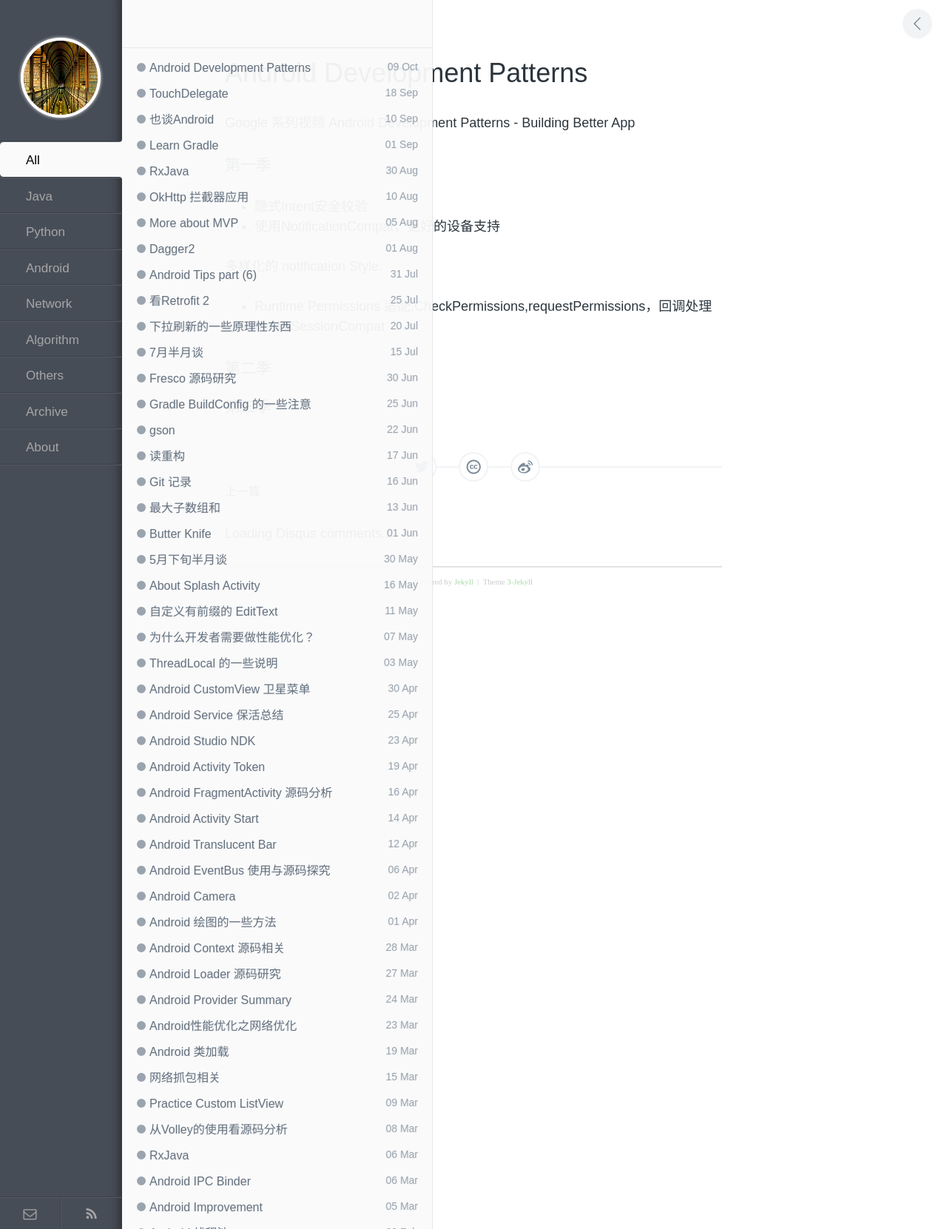
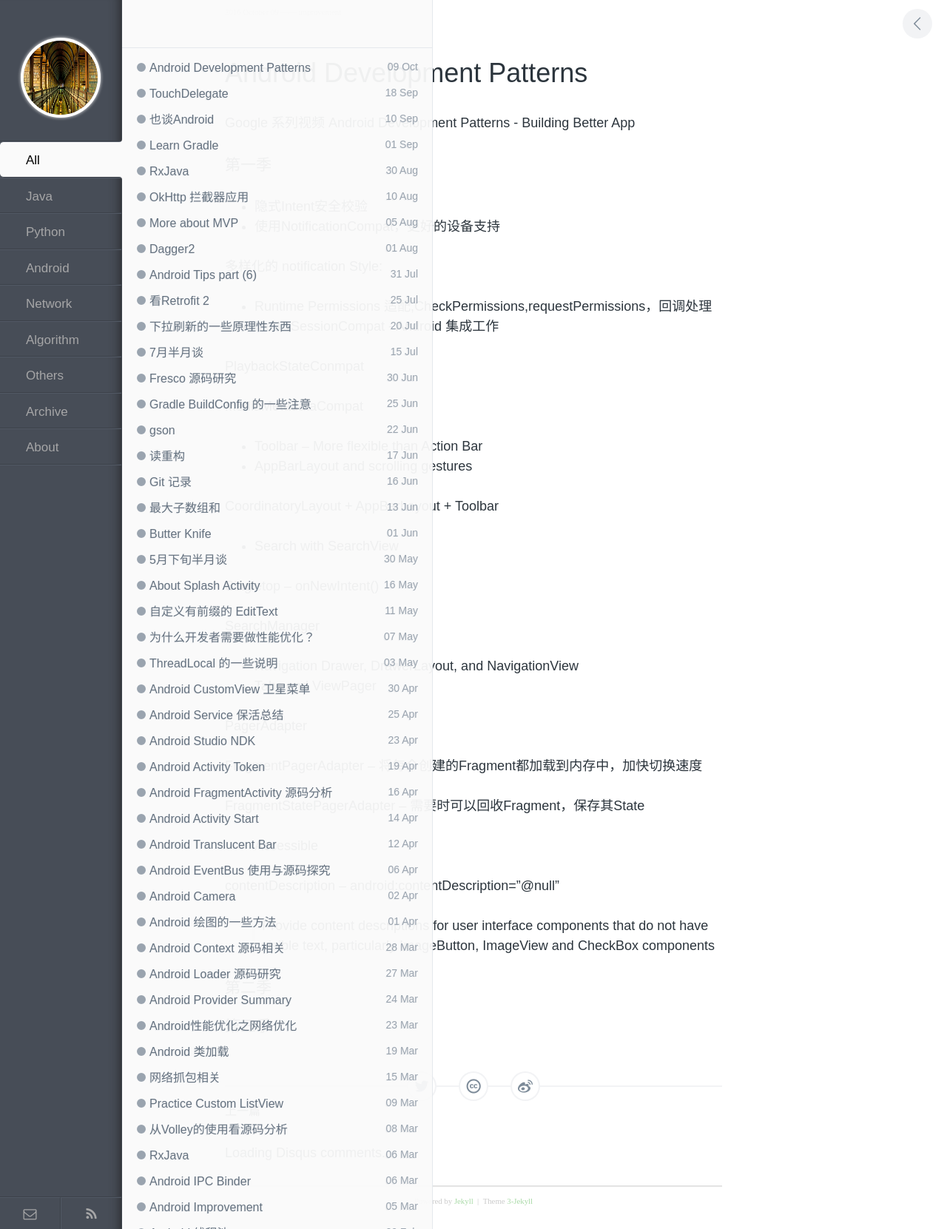
Before and after one commit to enlipan/enlipan.github.io, a Jekyll site: the page built from _posts/2016-10-09-android-development-patterns.md, in a window 1280 px wide. Shown: the whole page at 74% size. Built offline with Jekyll 4.4.1, drawn with Linux system fonts in a browser that asks for light colours; nearby versions of some CDN libraries; comment, search, counter and statistics services are not loaded.

Commit message:
modify page android improvement

```diff
--- a/_posts/2016-10-09-android-development-patterns.md
+++ b/_posts/2016-10-09-android-development-patterns.md
@@ -17,7 +17,40 @@
 
 *  Runtime Permissions 适配,CheckPermissions,requestPermissions，回调处理
 
-*  MediaSessionCompat
+*  MediaSessionCompat - Android 集成工作
+
+PlaybackStateConmpat
+
+MediaMetadataCompat
+
+*  Toolbar -- More flexible than Action Bar
+
+*  AppBarLayout and scrolling gestures
+
+CoordinatoryLayout + AppBarLayout  + Toolbar
+
+* Search with SearchView
+
+Singletop -- onNewIntent()
+
+SearchManager
+
+*  Navigation Drawer, DrawerLayout, and NavigationView
+
+*  Tabs and ViewPager
+
+PagerAdapter
+
+FragmentPagerAdapter -- 将每个创建的Fragment都加载到内存中，加快切换速度
+
+FragmentStatePagerAdapter -- 需要时可以回收Fragment，保存其State
+
+
+*   Accessible
+
+contentDescription -- android:contentDescription="@null"﻿
+
+> Provide content descriptions for user interface components that do not have visible text, particularly ImageButton, ImageView and CheckBox components
 
 
 ### 第二季
```
